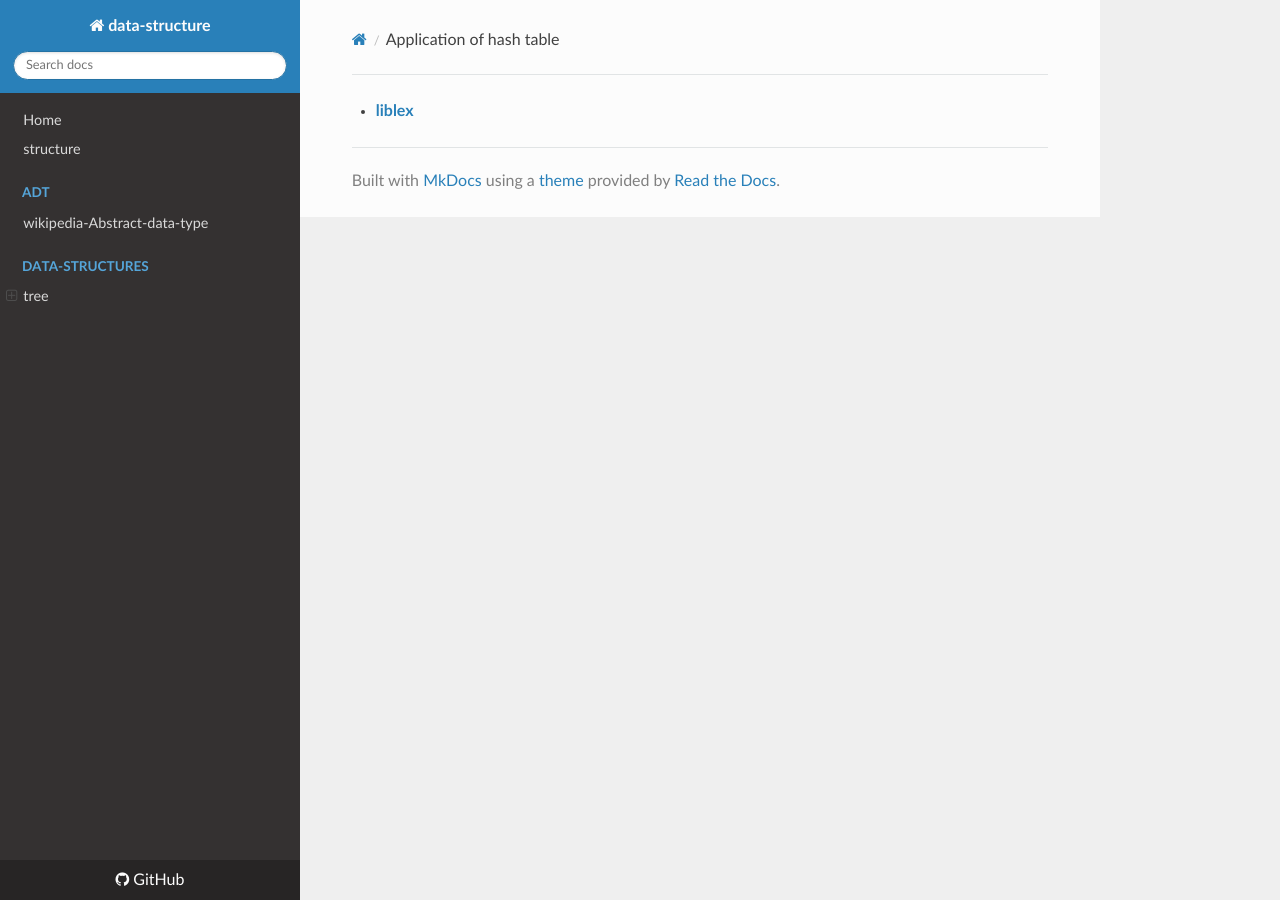
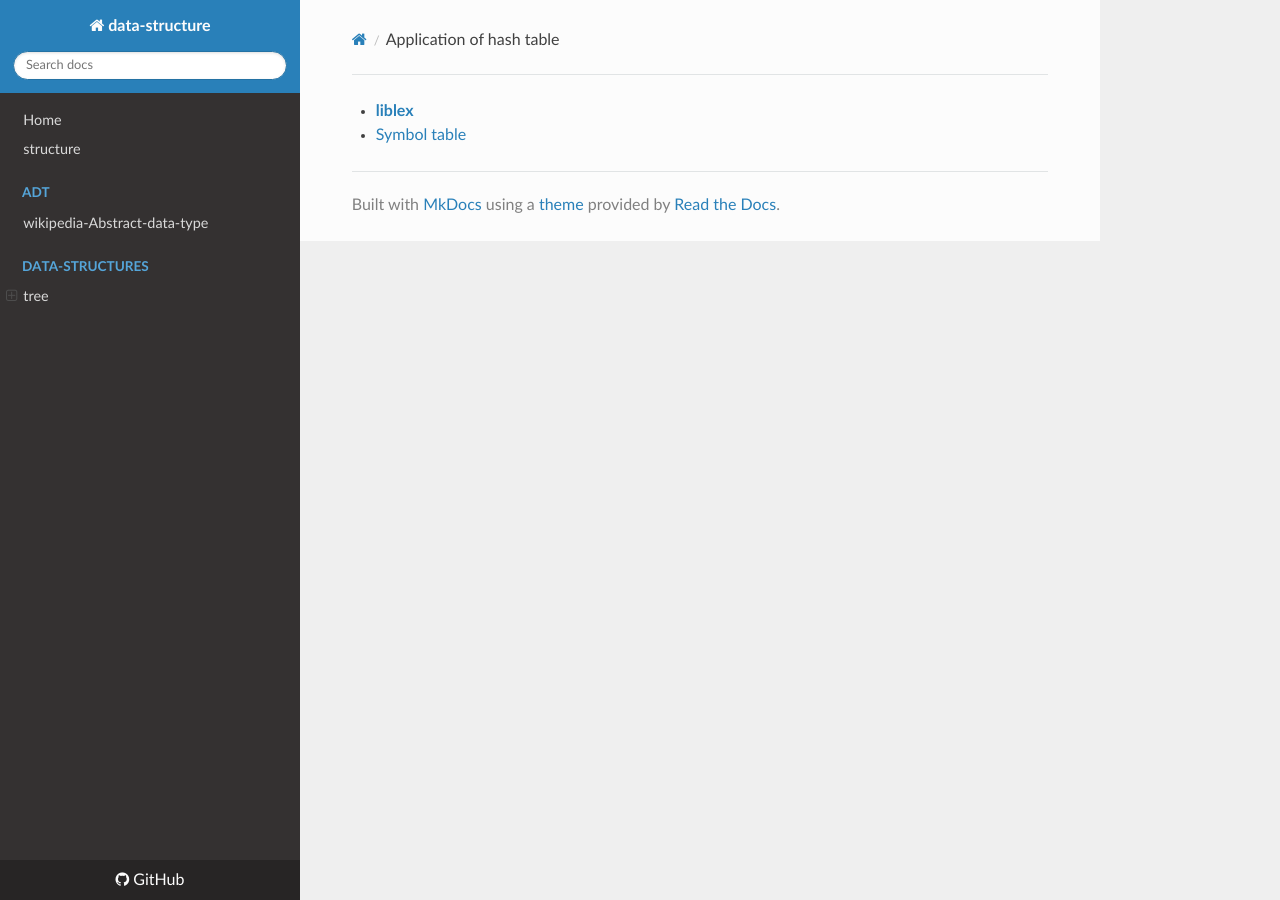
Before and after one commit to dengking/data-structure, an MkDocs documentation site: the page built from docs/data-structure/hash-table/application-of-hash-table.md, in a window 1280 px wide. Built offline with MkDocs 1.6.1, drawn with Linux system fonts in a browser that asks for light colours; nearby versions of some CDN libraries.

Commit message:
add application fo hash table
add application fo hash table

```diff
--- a/docs/data-structure/hash-table/application-of-hash-table.md
+++ b/docs/data-structure/hash-table/application-of-hash-table.md
@@ -1 +1,3 @@
 - [**liblex**](http://clang.llvm.org/features.html)
+
+- [Symbol table](https://en.wikipedia.org/wiki/Symbol_table)
```
